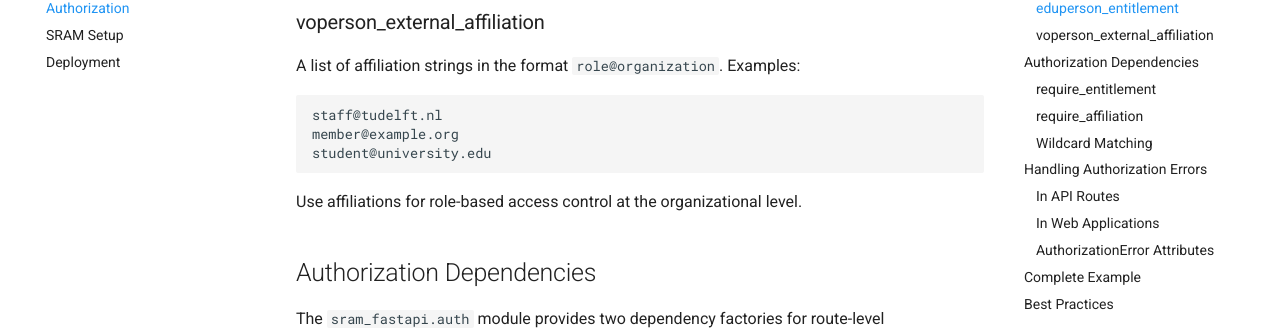
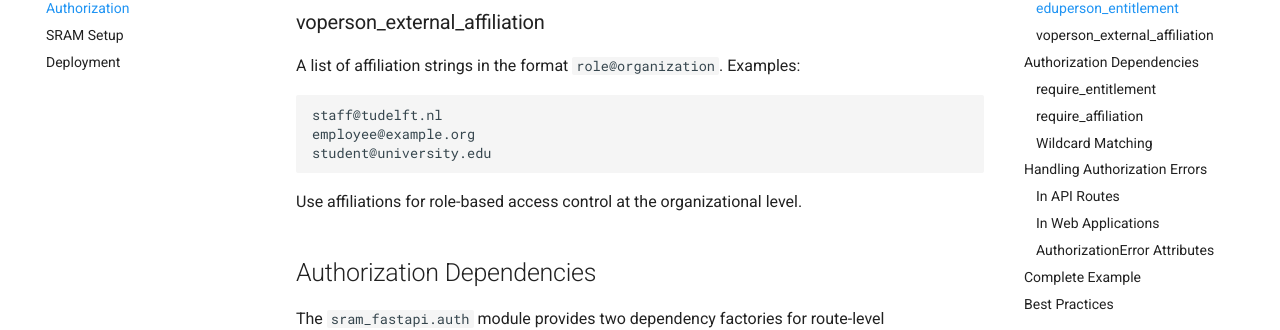
Before and after one commit to sorenwacker/sram-fastapi, an MkDocs documentation site: the page built from docs/authorization.md, in a window 1280 px wide and 1400 px high, scrolled down 641 px. Shown: the part 154-484 px from the top of the window. Built offline with MkDocs 1.6.1 and Material for MkDocs 9.7.7, drawn with Linux system fonts in a browser that asks for light colours; comment, search, counter and statistics services are not loaded; some of the changed text lies outside the part shown.

Commit message:
Change affiliation format from member@ to employee@

````diff
--- a/docs/authorization.md
+++ b/docs/authorization.md
@@ -30,7 +30,7 @@
 
 ```
 staff@tudelft.nl
-member@example.org
+employee@example.org
 student@university.edu
 ```
 
@@ -85,7 +85,7 @@
 # Require specific organization affiliation
 @app.get("/tudelft-only")
 async def tudelft_page(
-    user = Depends(require_affiliation("staff@tudelft.nl", "member@tudelft.nl"))
+    user = Depends(require_affiliation("staff@tudelft.nl", "employee@tudelft.nl"))
 ):
     return {"message": "Welcome, TU Delft affiliate!"}
 
--- a/src/sram_fastapi/demo/templates/affiliation_protected.html
+++ b/src/sram_fastapi/demo/templates/affiliation_protected.html
@@ -50,8 +50,8 @@
             <td>Employed staff members</td>
         </tr>
         <tr>
-            <td><code>member@</code></td>
-            <td>Formal members of the organization</td>
+            <td><code>employee@</code></td>
+            <td>Employees of the organization</td>
         </tr>
         <tr>
             <td><code>student@</code></td>
````
Also changed, not shown: 2 other files.
